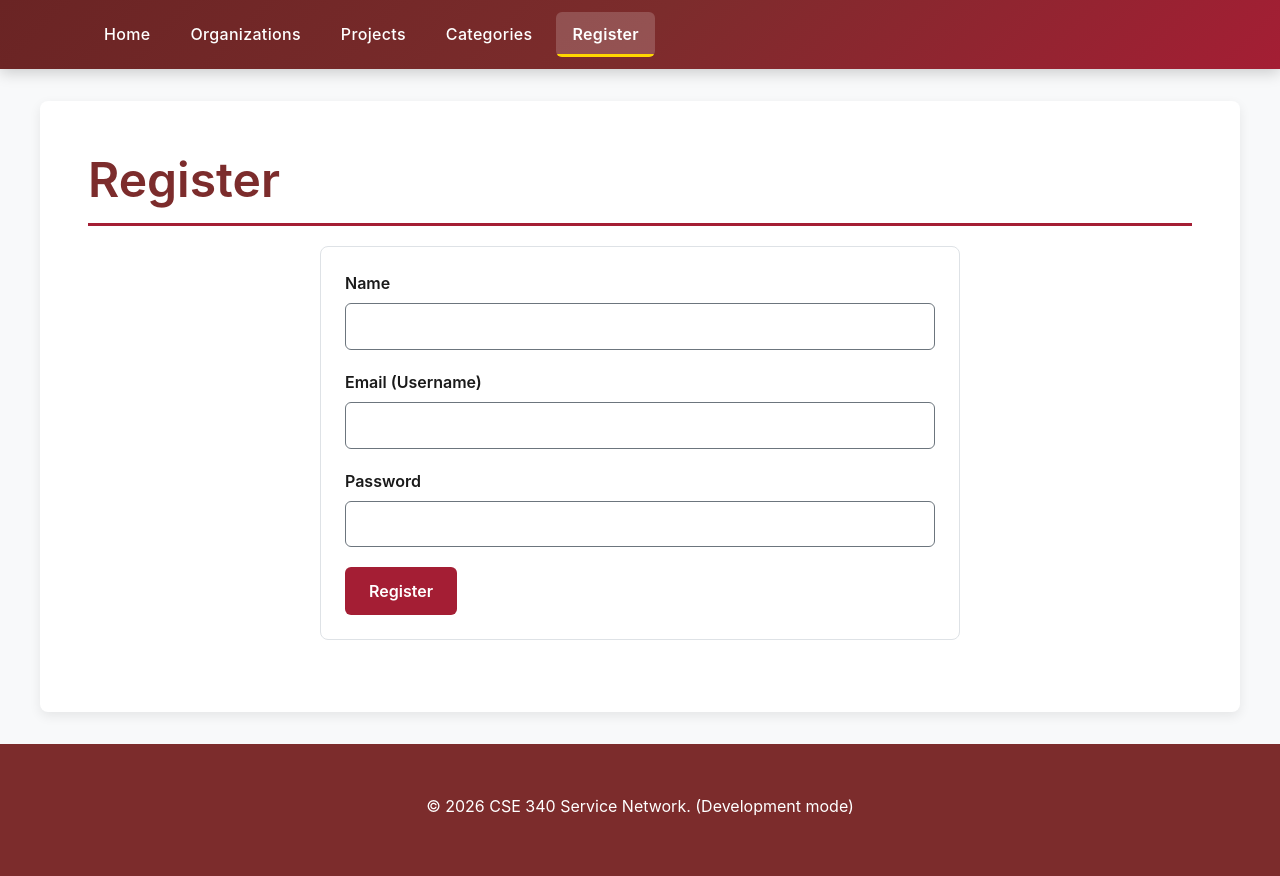
After one commit to niels012/cse340-course-repo, a Node server app: page /register in a window 1280 px wide. The commit adds this page. Run offline with Node 20, Linux system fonts and the light colour scheme.

Commit message:
feat: add user registration with bcrypt password hashing, register form, and nav link

```diff
--- a/public/css/main.css
+++ b/public/css/main.css
@@ -845,6 +845,7 @@ main form + p {
 
 .form-group input[type="text"],
 .form-group input[type="email"],
+.form-group input[type="password"],
 .form-group input[type="date"],
 .form-group textarea,
 .form-group select {
--- /dev/null
+++ b/src/controllers/users.js
@@ -0,0 +1,38 @@
+import bcrypt from 'bcrypt';
+import { createUser } from '../models/users.js';
+
+// PostgreSQL error code for a UNIQUE constraint violation (email must be unique)
+const UNIQUE_VIOLATION = '23505';
+
+const showUserRegistrationForm = (req, res) => {
+    res.render('register', { title: 'Register' });
+};
+
+const processUserRegistrationForm = async (req, res) => {
+    const { name, email, password } = req.body;
+
+    try {
+        // Hash the password before storing it (never store the plain-text password)
+        const salt = await bcrypt.genSalt(10);
+        const passwordHash = await bcrypt.hash(password, salt);
+
+        // Create the user in the database
+        await createUser(name, email, passwordHash);
+
+        // Redirect to the home page after successful registration
+        req.flash('success', 'Registration successful! Please log in.');
+        res.redirect('/');
+    } catch (error) {
+        // The email is already used by another account
+        if (error.code === UNIQUE_VIOLATION) {
+            req.flash('error', 'An account with that email already exists.');
+            return res.redirect('/register');
+        }
+
+        console.error('Error registering user:', error);
+        req.flash('error', 'An error occurred during registration. Please try again.');
+        res.redirect('/register');
+    }
+};
+
+export { showUserRegistrationForm, processUserRegistrationForm };
--- a/src/routes.js
+++ b/src/routes.js
@@ -24,6 +24,7 @@ import { processNewProjectForm } from './controllers/projects.js';
 import { showNewProjectForm } from './controllers/projects.js';
 import { projectValidation } from './controllers/projects.js';
 import { showEditProjectForm, processEditProjectForm } from './controllers/projects.js';
+import { showUserRegistrationForm, processUserRegistrationForm } from './controllers/users.js';
 
 const router = express.Router();
 
@@ -67,6 +68,9 @@ router.post('/new-category', categoryValidation, processNewCategoryForm);
 router.get('/edit-category/:id', showEditCategoryForm);
 router.post('/edit-category/:id', categoryValidation, processEditCategoryForm);
 
+// User registration routes
+router.get('/register', showUserRegistrationForm);
+router.post('/register', processUserRegistrationForm);
 
 // error-handling routes
 router.get('/test-error', testErrorPage);
--- a/src/views/partials/header.ejs
+++ b/src/views/partials/header.ejs
@@ -11,7 +11,8 @@
         { href: '/', label: 'Home' },
         { href: '/organizations', label: 'Organizations' },
         { href: '/projects', label: 'Projects' },
-        { href: '/categories', label: 'Categories' }
+        { href: '/categories', label: 'Categories' },
+        { href: '/register', label: 'Register' }
     ]; %>
     <nav aria-label="Main navigation">
         <div class="nav-container">
--- /dev/null
+++ b/src/views/register.ejs
@@ -0,0 +1,45 @@
+<%- include('partials/header') %>
+<main>
+    <h1><%= title %></h1>
+
+  <form action="/register" method="POST">
+    <div class="form-group">
+      <label for="name">Name</label>
+      <input
+        type="text"
+        id="name"
+        name="name"
+        required
+        maxlength="100"
+        autocomplete="name"
+      />
+    </div>
+
+    <div class="form-group">
+      <label for="email">Email (Username)</label>
+      <input
+        type="email"
+        id="email"
+        name="email"
+        required
+        maxlength="100"
+        autocomplete="email"
+      />
+    </div>
+
+    <div class="form-group">
+      <label for="password">Password</label>
+      <input
+        type="password"
+        id="password"
+        name="password"
+        required
+        autocomplete="new-password"
+      />
+    </div>
+
+    <button type="submit">Register</button>
+  </form>
+
+</main>
+<%- include('partials/footer') %>
```
Also changed, not shown: src/models/users.js (added, +32 -0 lines).
